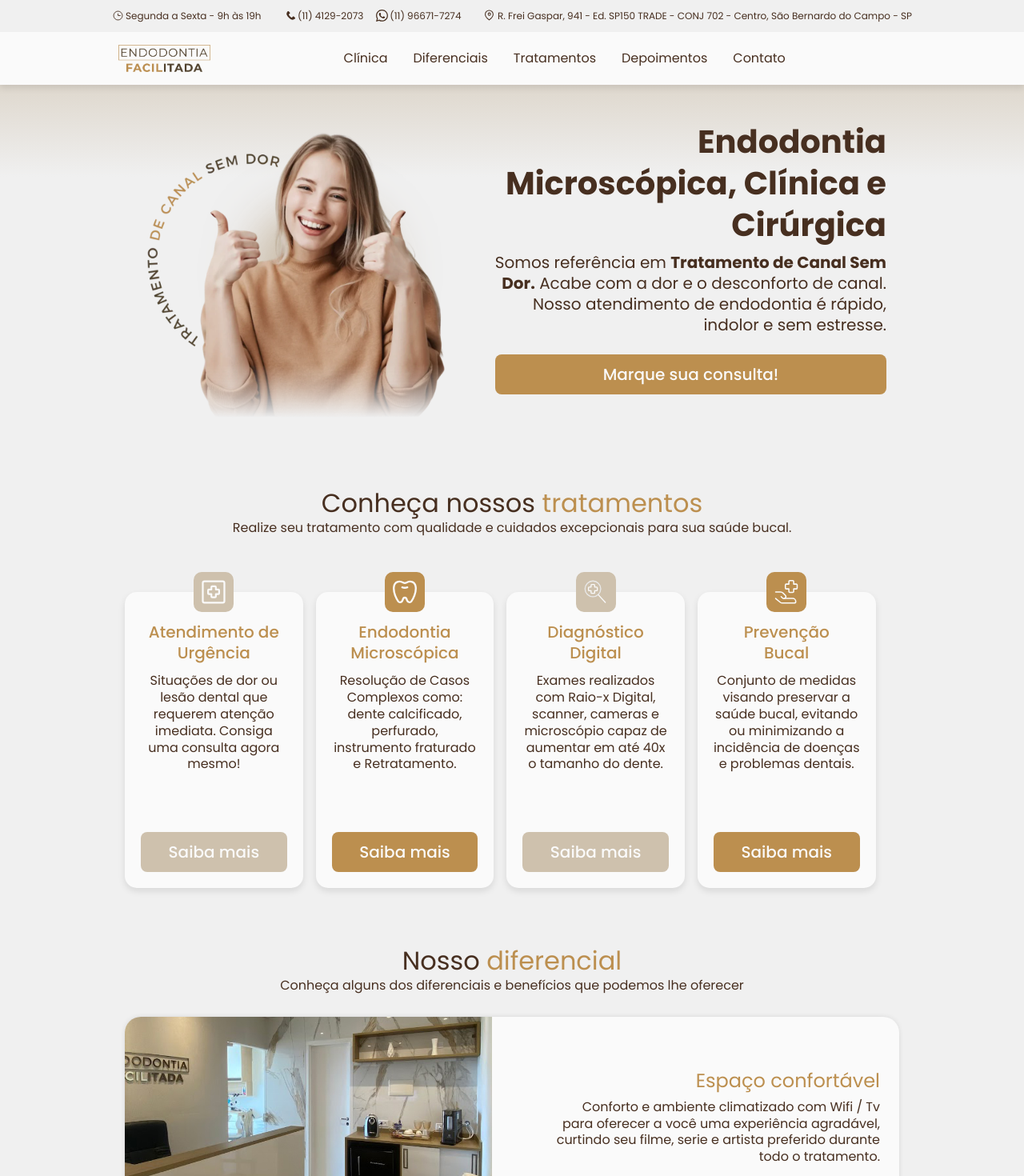
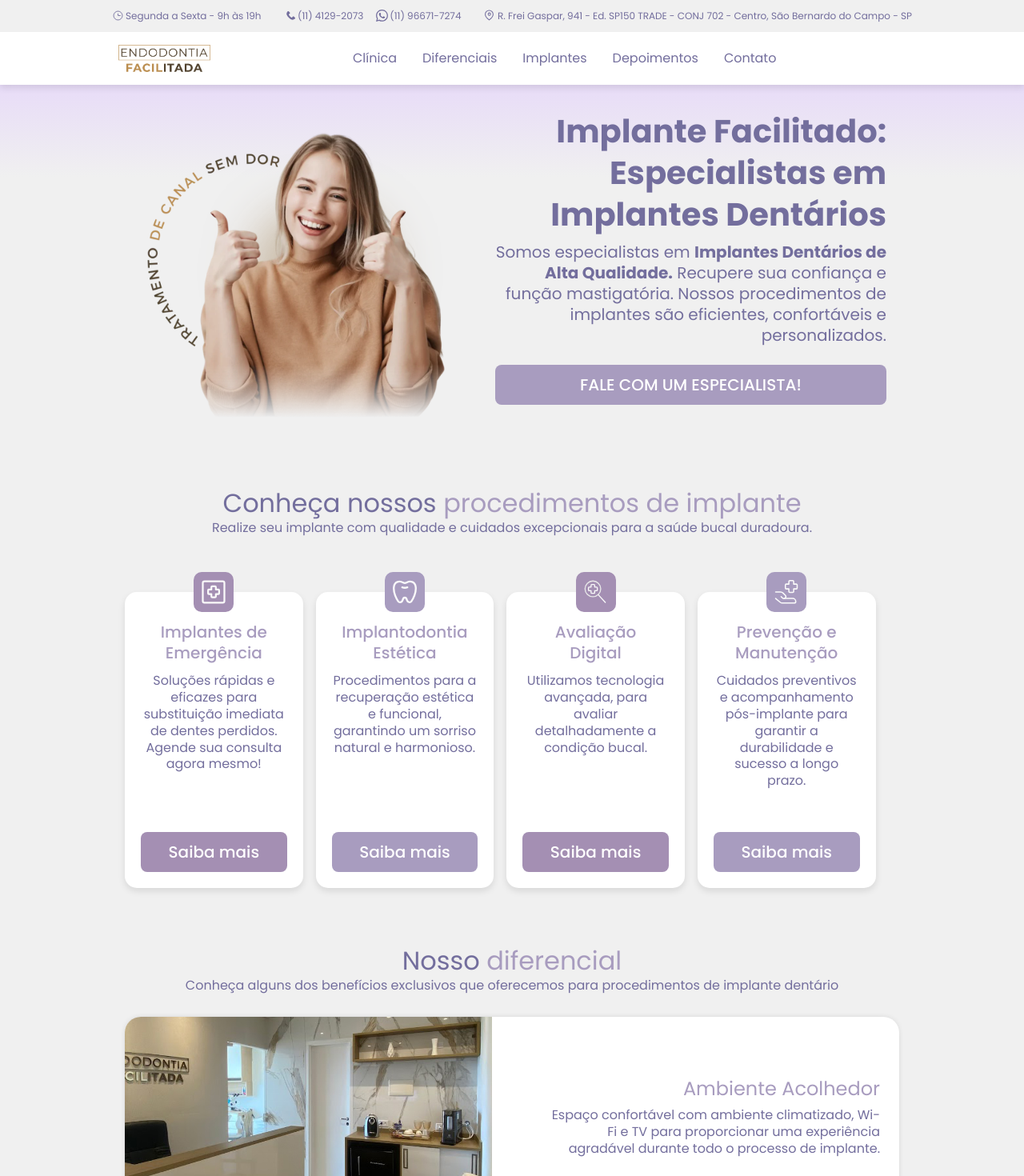
Before and after one commit to kevinmarangoni/implantesfacilitados, a Next.js app: page / in a window 1280 px wide. Shown: the top 1470 px of the page at 80% size. Built offline with nearby package versions, Linux system fonts and the light colour scheme.

Commit message:
updates theme and text

```diff
--- a/src/app/layout.tsx
+++ b/src/app/layout.tsx
@@ -6,19 +6,19 @@ import StyledComponentsRegistry from '../../lib/registry'
 import { GoogleAnalytics, GoogleTagManager } from '@next/third-parties/google'
 
 export const metadata: Metadata = {
-  title: 'Endodontia Facilitada',
-  description: 'Endodontia Microscópica, Clínica e Cirúrgica. Somos referência em Tratamento de Canal Sem Dor. Acabe com a dor e o desconforto de canal. Nosso atendimento de endodontia é rápido, indolor e sem estresse.',
-  keywords: ["endodontia", "facilitada", "dentista", "canal", "urgente", "urgencia", "sem dor", "tratamento", "dor", "dente", "profissional", "limpeza"],
+  title: 'Implante Facilitado',
+  description: 'Implantodontia Estética e Funcional. Somos especialistas em Implantes Dentários de Alta Qualidade. Recupere sua confiança e função mastigatória com nossos procedimentos eficientes, confortáveis e personalizados.',
+  keywords: ["implante", "facilitado", "dentista", "implantes", "urgente", "urgência", "sem dor", "tratamento", "dor", "dente", "profissional", "limpeza"],
   icons: {
     icon: ["/public/favicon.ico", "/public/favicon-16x16.png", "/public/favicon-32x32.png"],
     apple: "/public/apple-touch-icon.png"
   },
   openGraph: {
     type: "website",
-  url: "https://endodontiafacilitada.com.br",
-  title: "Endodontia Facilitada",
-  description: 'Endodontia Microscópica, Clínica e Cirúrgica. Somos referência em Tratamento de Canal Sem Dor. Acabe com a dor e o desconforto de canal. Nosso atendimento de endodontia é rápido, indolor e sem estresse.',
-  siteName: "Tratamento de canal SEM DOR!",
+    url: "https://implantefacilitado.com.br",
+    title: "Implante Facilitado",
+    description: 'Implantodontia Estética e Funcional. Somos especialistas em Implantes Dentários de Alta Qualidade. Recupere sua confiança e função mastigatória com nossos procedimentos eficientes, confortáveis e personalizados.',
+    siteName: "Implante Facilitado",
     images: [{
       url: "https://iili.io/JcaXE5N.jpg",
       width: 1200,
@@ -42,8 +42,8 @@ export default function RootLayout({
           <StyledComponentsRegistry>
         <Theme>
           <body>{children}</body>
-          <GoogleAnalytics gaId="G-2015LETTD0" />
-          <GoogleTagManager gtmId="G-2015LETTD0" />
+          {/* <GoogleAnalytics gaId="G-2015LETTD0" />
+          <GoogleTagManager gtmId="G-2015LETTD0" /> */}
         </Theme>
           </StyledComponentsRegistry>
       </html>
--- a/src/app/page.tsx
+++ b/src/app/page.tsx
@@ -49,7 +49,7 @@ export default function Home() {
           <Diferenciais id={"diferenciais"}  t={t} />
           <Agende id={"contato"} t={t} />
           <Cards t={t} />
-          <Depoimentos id={"depoimentos"}  t={t} />
+          {/* <Depoimentos id={"depoimentos"}  t={t} /> */}
           <SobreNos id={"clinica"}  t={t} />
         </Sections>
         <Footer t={t} />
@@ -65,7 +65,7 @@ const Container = styled.div`
   display: flex;
   justify-content: center;
   align-items: flex-start;
-  background: linear-gradient(180deg, #CEC1AD 0%, #F0F0F0 27.63%);
+  background: linear-gradient(180deg, #e0c9ff 0%, #f0f0f0 27.63%);
 `
 const Content = styled.div`
   display: flex;
--- a/src/theme/theme.ts
+++ b/src/theme/theme.ts
@@ -36,28 +36,28 @@ export const light: ITheme = {
     color: {
         background: {
             60: "#F0F0F0",
-            50: "#DEDCDC",
-            30: "#FAFAFA",
-            20: "#f5dbbb",
-            10: "#CEC1AD",
+            50: "#DAD4E5",
+            30: "#fff",
+            20: "#C9B8E3",
+            10: "#A48FB3",
         },
         font: {
-            60: "#472f20",
-            30: "#FAFAFA",
-            10: "#BC8F4F",
+            30: "#fff",
+            60: "#736E9D",
+            10: "#A89CBF",
         }
     },
-    sizes:sizes
+    sizes: sizes
 }
 
 export const dark: ITheme = {
     color: {
         background: {
             60: "#1a1a1a",
-            50: "#362626",
+            50: "#333333",
             30: "#262626",
-            20: "#333333",
-            10: "#404040",
+            20: "#3C3A55",
+            10: "#56537E",
         },
         font: {
             60: "#ffffff",
@@ -65,5 +65,5 @@ export const dark: ITheme = {
             10: "#999999",
         }
     },
-    sizes:sizes
+    sizes: sizes
 }
--- a/src/translation/base/pt-BR.json
+++ b/src/translation/base/pt-BR.json
@@ -1,24 +1,24 @@
 {
     "global": {
-        "hour":[
+        "hour": [
             "Segunda a Sexta - 9h às 19h"
         ],
-        "social":{
-            "instagram":"https://instagram.com/endodontiafacilitada?igshid=Mzc1MmZhNjY=%20%20",
-            "facebook":"https://www.facebook.com/endodontiafacilitada?mibextid=LQQJ4d%20",
-            "whatsapp":"https://wa.link/5evhq7"
-    },
-        "phone":"(11) 4129-2073",
-        "whatsapp":"(11) 96671-7274",
-        "address":"R. Frei Gaspar, 941 - Ed. SP150 TRADE - CONJ 702 - Centro, São Bernardo do Campo - SP",
-        "email": "endodontiafacilitada@gmail.com"
+        "social": {
+            "instagram": "https://instagram.com/implantodontiafacilitada?igshid=Mzc1MmZhNjY=%20%20",
+            "facebook": "https://www.facebook.com/implantodontiafacilitada?mibextid=LQQJ4d%20",
+            "whatsapp": "https://wa.link/5evhq7"
+        },
+        "phone": "(11) 4129-2073",
+        "whatsapp": "(11) 96671-7274",
+        "address": "R. Frei Gaspar, 941 - Ed. SP150 TRADE - CONJ 702 - Centro, São Bernardo do Campo - SP",
+        "email": "implantodontiafacilitada@gmail.com"
     },
     "header": {
         "menu": {
             "about": "Clínica",
             "differentials": "Diferenciais",
             "testimony": "Depoimentos",
-            "treatment": "Tratamentos",
+            "treatment": "Implantes",
             "schedule": "Agendar",
             "contact": "Contato",
             "map": "Localização"
@@ -26,102 +26,102 @@
         "button": "AGENDE SUA CONSULTA"
     },
     "hero": {
-        "title": "Endodontia Microscópica, Clínica e Cirúrgica",
+        "title": "Implante Facilitado: Especialistas em Implantes Dentários",
         "description": {
-            "part1": "Somos referência em",
-            "part2": "Tratamento de Canal Sem Dor.",
-            "part3": "Acabe com a dor e o desconforto de canal. Nosso atendimento de endodontia é rápido, indolor e sem estresse."
+            "part1": "Somos especialistas em",
+            "part2": "Implantes Dentários de Alta Qualidade.",
+            "part3": "Recupere sua confiança e função mastigatória. Nossos procedimentos de implantes são eficientes, confortáveis e personalizados."
         },
-        "button": "Marque sua consulta!"
+        "button": "FALE COM UM ESPECIALISTA!"
     },
     "treatment": {
-        "title": "Conheça nossos <span>tratamentos</span>",
-        "text": "Realize seu tratamento com qualidade e cuidados excepcionais para sua saúde bucal.",
+        "title": "Conheça nossos <span>procedimentos de implante</span>",
+        "text": "Realize seu implante com qualidade e cuidados excepcionais para a saúde bucal duradoura.",
         "cards": [
             {
-                "title": "Atendimento de Urgência",
-                "text": "Situações de dor ou lesão dental que requerem atenção imediata. Consiga uma consulta agora mesmo!",
+                "title": "Implantes de Emergência",
+                "text": "Soluções rápidas e eficazes para substituição imediata de dentes perdidos. Agende sua consulta agora mesmo!",
                 "button": "Saiba mais",
-                "redirectText": "Tenho uma emergência e desejo marcar uma consulta."
+                "redirectText": "Estou precisando de um implante de emergência, como posso agendar uma consulta?"
             },
             {
-                "title": "Endodontia Microscópica",
-                "text": "Resolução de Casos Complexos como: dente calcificado, perfurado, instrumento fraturado e Retratamento.",
+                "title": "Implantodontia Estética",
+                "text": "Procedimentos para a recuperação estética e funcional, garantindo um sorriso natural e harmonioso.",
                 "button": "Saiba mais",
-                "redirectText": "Olá, poderia me esclarecer melhor a respeito da Endodontia Microscópica?"
+                "redirectText": "Olá, poderia me explicar mais sobre a Implantodontia Estética?"
             },
             {
-                "title": "Diagnóstico Digital",
-                "text": "Exames realizados com Raio-x Digital, scanner, cameras e microscópio capaz de aumentar em até 40x o tamanho do dente.",
+                "title": "Avaliação Digital",
+                "text": "Utilizamos tecnologia avançada, para avaliar detalhadamente a condição bucal.",
                 "button": "Saiba mais",
-                "redirectText": "Olá, poderia me esclarecer melhor a respeito do Diagnóstico Digital?"
+                "redirectText": "Olá, como funciona a Avaliação Digital para implantes dentários?"
             },
             {
-                "title": "Prevenção Bucal",
-                "text": "Conjunto de medidas visando preservar a saúde bucal, evitando ou minimizando a incidência de doenças e problemas dentais.",
+                "title": "Prevenção e Manutenção",
+                "text": "Cuidados preventivos e acompanhamento pós-implante para garantir a durabilidade e sucesso a longo prazo.",
                 "button": "Saiba mais",
-                "redirectText": "Olá, poderia me esclarecer melhor a respeito da Prevenção Bucal na clínica?"
+                "redirectText": "Olá, quais são os cuidados necessários para a manutenção de implantes dentários?"
             }
         ]
     },
     "about_us": {
         "title": "Sobre a <span>clínica</span>",
-        "subtitle": "Conheça um pouco sobre nós, nossos valores e missão",
+        "subtitle": "Conheça um pouco sobre nós, nossos valores e missão na área de implantes dentários",
         "text": {
-            "first": "A Endodontia Facilitada, clínica de endodontia na região do ABC é especializada no tratamento de canal, atuando com o que há de mais moderno na odontologia, utilizando as técnicas mais avançadas em endodontia. ",
-            "second": "Com o uso do MICROSCÓPIO o especialista em canal garante um tratamento mais preciso e eficiente, evitando possíveis complicações no futuro.",
-            "third": "Além disso, a clínica conta com profissionais capacitados e experientes em endodontia microscópica, clínica e cirúrgica. Garantindo um atendimento humanizado de excelência.  Se você busca realizar tratamento de canal de qualidade, a endodontia facilitada é uma excelente opção."
+            "first": "A Implante Facilitado é especializada em procedimentos avançados de implantes dentários na região do ABC. Utilizamos tecnologias de última geração para oferecer os melhores resultados aos nossos pacientes.",
+            "second": "Com a abordagem personalizada, garantimos a eficiência e o conforto em cada procedimento de implante. Nossa equipe é composta por profissionais experientes em implantodontia estética e funcional.",
+            "third": "Se você busca soluções de implantes dentários de alta qualidade, a Implante Facilitado é a escolha ideal para recuperar seu sorriso com confiança."
         },
         "button": "Agende já sua Consulta",
-        "redirectText": "Olá, desejo marcar uma consulta, como faço?"
+        "redirectText": "Olá, desejo marcar uma consulta para avaliação de implantes, como faço?"
     },
     "differentials": {
         "title": "Nosso <span>diferencial</span>",
-        "subtitle": "Conheça alguns dos diferenciais e benefícios que podemos lhe oferecer",
+        "subtitle": "Conheça alguns dos benefícios exclusivos que oferecemos para procedimentos de implante dentário",
         "cards": [
             {
                 "img": "space",
-                "title": "Espaço confortável",
-                "text": "Conforto e ambiente climatizado com Wifi / Tv para oferecer a você uma experiência agradável, curtindo seu filme, serie e artista preferido durante todo o tratamento."
+                "title": "Ambiente Acolhedor",
+                "text": "Espaço confortável com ambiente climatizado, Wi-Fi e TV para proporcionar uma experiência agradável durante todo o processo de implante."
             },
             {
                 "img": "procedure",
-                "title": "Procedimentos indolores",
-                "text": "Atuamos com o que há de mais moderno na odontologia, priorizamos o seu bem-estar. Disponibilizamos os melhores recursos para resolução do seu caso com total tranquilidade e sem dor."
+                "title": "Procedimentos Confortáveis",
+                "text": "Utilizamos tecnologia avançada para procedimentos indolores. Priorizamos seu conforto e disponibilizamos recursos de alta qualidade para garantir tranquilidade durante o processo de implante."
             },
             {
                 "img": "workers",
-                "title": "Equipe altamente qualificada",
-                "text": "Nossos especialistas estão sempre dispostos a passar todas as explicações necessárias que facilitem o seu entendimento sobre todo o tratamento que será realizado, e acompanhe melhor todo o processo."
+                "title": "Equipe Especializada",
+                "text": "Nossos especialistas fornecem explicações detalhadas e acompanham você em todo o processo do tratamento de implante, garantindo compreensão e confiança."
             },
             {
                 "img": "xray",
-                "title": "Atendimento Humanizado",
-                "text": "Na Endodontia Facilitada priorizamos o seu bem-estar. Na primeira consulta, ouviremos quais são os seus objetivos e desejos, e planejaremos o tratamento mais adequado as suas vontades."
+                "title": "Atendimento Personalizado",
+                "text": "Priorizamos seu bem-estar. Na primeira consulta, ouvimos seus objetivos e planejamos o tratamento de implante mais adequado às suas necessidades e desejos."
             },
             {
                 "img": "autoclave",
                 "title": "Biossegurança e Esterilização",
-                "text": "Controle rígido de biossegurança (conjunto de procedimentos que evitam o contágio de bactérias e microorganismos entre os pacientes)"
+                "text": "Compromisso rigoroso com biossegurança para evitar contaminações entre os procedimentos de implante."
             }
         ],
-        "button": "Venha se cuidar conosco!",
-        "redirectText": "Olá, poderia me esclarecer melhor a respeito dos tratamentos que vocês oferecem?"
+        "button": "Transforme seu sorriso conosco!",
+        "redirectText": "Olá, gostaria de saber mais sobre os procedimentos de implante que vocês oferecem?"
     },
     "testimony": {
         "title": "Depoimentos",
-        "description": "Veja o que nossos pacientes dizem sobre nós.",
+        "description": "Veja o que nossos pacientes dizem sobre os procedimentos de implante.",
         "excellent": "Excelente",
-        "reviews_at": "resenhas no",
-        "button": "Leia todas nossas Avaliações!"
+        "reviews_at": "avaliações no",
+        "button": "Leia todos os nossos Depoimentos!"
     },
     "schedule": {
-        "title": "Agendar <span>consulta</span>",
-        "description": "Garanta um sorriso muito mais feliz, saudável e sem dor!",
+        "title": "Agendar <span>consulta para implante</span>",
+        "description": "Garanta um sorriso mais saudável e funcional com nossos procedimentos de implante!",
         "button": "Agende sua consulta hoje mesmo sem compromisso"
     },
     "map": {
-        "title": "Venha se surpreender.",
+        "title": "Venha descobrir a transformação.",
         "address": "R. Frei Gaspar, 941 – Centro, São Bernardo do Campo – SP, 09720-440",
         "button": "Agende sua consulta conosco!"
     },
@@ -132,14 +132,14 @@
         },
         "creditCard": {
             "title": "Pague SEM JUROS em até",
-            "subtitle": "12x no cartão"
+            "subtitle": "18x no cartão"
         },
         "park": {
-            "title": "Local seguro com",
-            "subtitle": "Estacionamento"
+            "title": "Estacionamento seguro",
+            "subtitle": "Disponível"
         }
     },
-    "form":{
+    "form": {
         "fields": {
             "name": "Nome",
             "email": "Email",
@@ -147,14 +147,14 @@
             "message": "Mensagem"
         },
         "buttons": {
-            "submit": "Enviar dados de agendamento"
+            "submit": "Enviar dados para agendamento"
         }
     },
     "footer": {
         "working": {
             "title": "Horário de Atendimento"
         },
-        "social":{
+        "social": {
             "title": "Nossas redes sociais:"
         },
         "location": {
@@ -163,7 +163,7 @@
         "contact": {
             "title": "Contato"
         },
-        "rights": "Copyright 2023 © Endodontia Facilitada-  Todos os direitos reservados.",
+        "rights": "Copyright 2023 © Implante Facilitado - Todos os direitos reservados.",
         "made_by": "Feito por"
     }
 }
```
Lines whose indentation alone changed are shown as unchanged.
